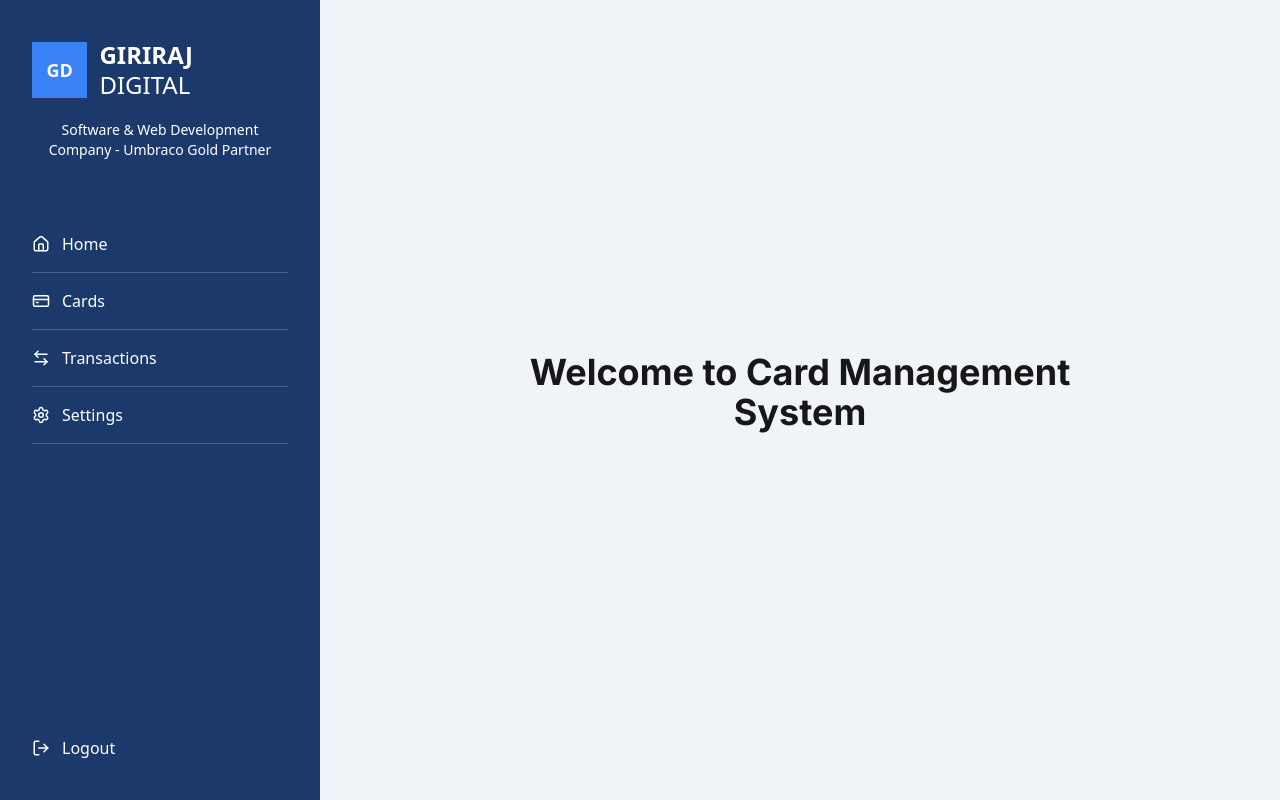
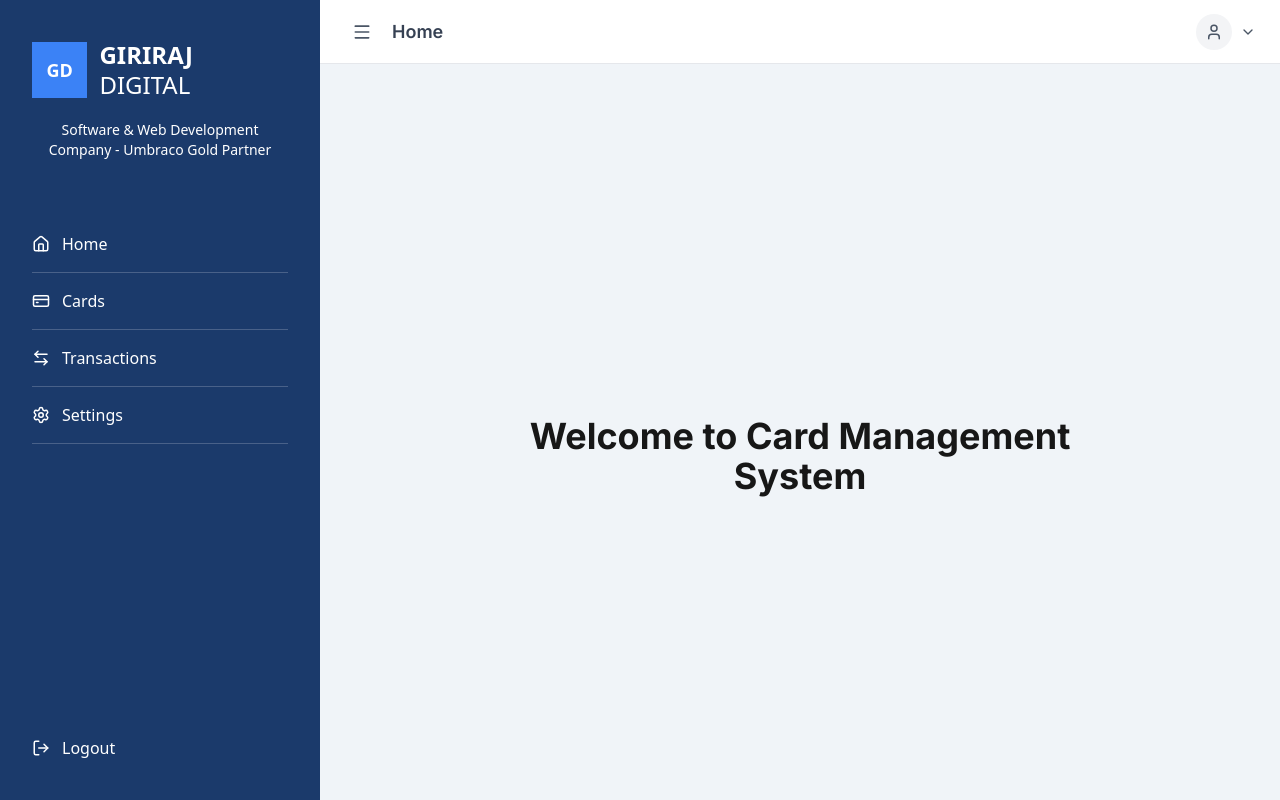
Before and after one commit to Hiralhk14/my-card-app, a Next.js app: page / in a window 1280 px wide. Built offline with nearby package versions, Linux system fonts and the light colour scheme.

Commit message:
feat: add header Ui component

```diff
--- a/src/app/layout.tsx
+++ b/src/app/layout.tsx
@@ -3,6 +3,7 @@ import { Inter } from "next/font/google";
 
 import "@/assets/scss/globals.scss";
 import Sidebar from "@/shared/components/sidebar";
+import Header from "@/shared/components/headers";
 
 const inter = Inter({ subsets: ["latin"] });
 
@@ -22,6 +23,7 @@ export default function RootLayout({
         <div className="flex h-screen overflow-hidden">
           <Sidebar />
           <main className="flex-1 min-w-0 overflow-y-auto">
+             <Header title="Home" />
             <div className="min-h-full flex flex-col">
               <div className="flex-1">{children}</div>
             </div>
--- a/src/shared/components/headers/index.tsx
+++ b/src/shared/components/headers/index.tsx
@@ -0,0 +1,36 @@
+"use client";
+
+import React from "react";
+import { Menu, User, ChevronDown } from "lucide-react";
+
+interface HeaderProps {
+  title: string;
+}
+
+const Header: React.FC<HeaderProps> = ({ title }) => {
+  return (
+    <header className="h-16 bg-white border-b border-gray-200 flex items-center justify-between px-6">
+      <div className="flex items-center gap-3">
+        <button
+          type="button"
+          className="p-2 rounded-md hover:bg-gray-100 text-gray-600 transition-all duration-150"
+          aria-label="Menu"
+        >
+          <Menu size={20} />
+        </button>
+
+        <h1 className="text-lg font-semibold text-gray-700">{title}</h1>
+      </div>
+
+      <button className="flex items-center gap-2 text-gray-600 hover:text-gray-800 transition-all duration-150">
+        <div className="w-9 h-9 bg-gray-100 rounded-full flex items-center justify-center">
+          <User size={18} />
+        </div>
+
+        <ChevronDown size={16} />
+      </button>
+    </header>
+  );
+};
+
+export default Header;
```
